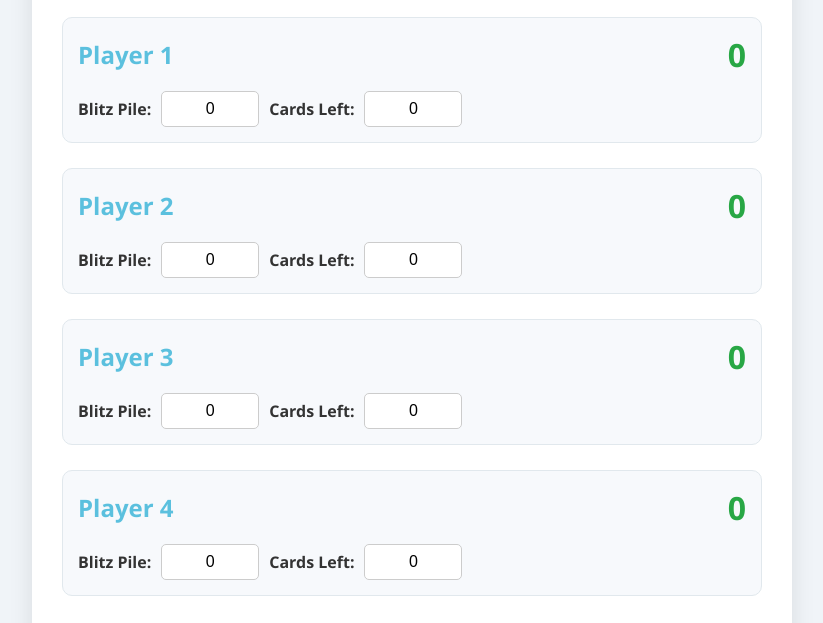
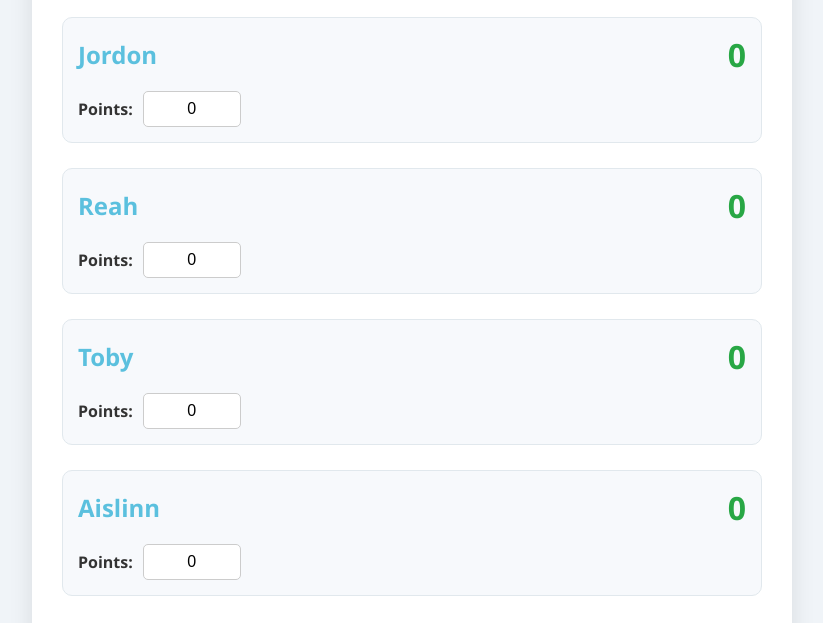
Before and after one commit to tmdirito/dutchblitz, a plain HTML site: page index.html in a window 1280 px wide. Both pictures are taken after a click on the button "Update Scores". Shown: the part 143-766 px from the top of the page, without its empty margins (228-1051 px from the left). Drawn offline with Linux system fonts and the light colour scheme.

Commit message:
Update index.html

```diff
--- a/index.html
+++ b/index.html
@@ -145,53 +145,45 @@
 
         <div class="player-section" id="player1">
             <div class="player-info">
-                <h2>Player 1</h2>
+                <h2>Jordon</h2>
                 <div class="total-score" id="score1">0</div>
             </div>
             <div class="input-group">
-                <label for="blitzScore1">Blitz Pile:</label>
-                <input type="number" id="blitzScore1" value="0" min="0">
-                <label for="cardScore1">Cards Left:</label>
-                <input type="number" id="cardScore1" value="0" min="0">
+                <label for="roundPoints1">Points:</label>
+                <input type="number" id="roundPoints1" value="0">
             </div>
         </div>
 
         <div class="player-section" id="player2">
             <div class="player-info">
-                <h2>Player 2</h2>
+                <h2>Reah</h2>
                 <div class="total-score" id="score2">0</div>
             </div>
             <div class="input-group">
-                <label for="blitzScore2">Blitz Pile:</label>
-                <input type="number" id="blitzScore2" value="0" min="0">
-                <label for="cardScore2">Cards Left:</label>
-                <input type="number" id="cardScore2" value="0" min="0">
+                <label for="roundPoints2">Points:</label>
+                <input type="number" id="roundPoints2" value="0">
             </div>
         </div>
 
         <div class="player-section" id="player3">
             <div class="player-info">
-                <h2>Player 3</h2>
+                <h2>Toby</h2>
                 <div class="total-score" id="score3">0</div>
             </div>
             <div class="input-group">
-                <label for="blitzScore3">Blitz Pile:</label>
-                <input type="number" id="blitzScore3" value="0" min="0">
-                <label for="cardScore3">Cards Left:</label>
-                <input type="number" id="cardScore3" value="0" min="0">
+                <label for="roundPoints3">Points:</label>
+                <input type="number" id="roundPoints3" value="0">
             </div>
         </div>
 
         <div class="player-section" id="player4">
             <div class="player-info">
-                <h2>Player 4</h2>
+                <h2>Aislinn</h2>
                 <div class="total-score" id="score4">0</div>
             </div>
             <div class="input-group">
-                <label for="blitzScore4">Blitz Pile:</label>
-                <input type="number" id="blitzScore4" value="0" min="0">
-                <label for="cardScore4">Cards Left:</label>
-                <input type="number" id="cardScore4" value="0" min="0">
+                <label for="roundPoints4">Points:</label>
+                <input type="number" id="roundPoints4" value="0">
             </div>
         </div>
 
@@ -204,10 +196,10 @@
             <h3>Round History</h3>
             <div id="logHeader" class="log-entry" style="font-weight: bold;">
                 <span class="log-round">Round</span>
-                <span>P1</span>
-                <span>P2</span>
-                <span>P3</span>
-                <span>P4</span>
+                <span>Jordon</span>
+                <span>Reah</span>
+                <span>Toby</span>
+                <span>Aislinn</span>
             </div>
             <div id="logBody">
                 </div>
@@ -216,6 +208,7 @@
 
     <script>
         const players = [1, 2, 3, 4];
+        const playerNames = ["Jordon", "Reah", "Toby", "Aislinn"];
         let totalScores = [0, 0, 0, 0];
         let roundNumber = 0;
 
@@ -228,29 +221,20 @@
             roundNumber++;
 
             players.forEach((player, index) => {
-                const blitzInput = document.getElementById(`blitzScore${player}`);
-                const cardInput = document.getElementById(`cardScore${player}`);
+                const roundPointsInput = document.getElementById(`roundPoints${player}`);
+                const roundPointsValue = parseInt(roundPointsInput.value) || 0;
 
-                const blitzValue = parseInt(blitzInput.value) || 0;
-                const cardValue = parseInt(cardInput.value) || 0;
+                currentScores.push(roundPointsValue);
 
-                // Calculate score for the round: (blitz cards * 2) - (cards left in pile * 1)
-                const roundScore = (blitzValue * 2) - cardValue;
-                currentScores.push(roundScore);
-
-                if (blitzValue > 0 || cardValue > 0) {
+                if (roundPointsValue !== 0) {
                     someoneScored = true;
                 }
 
-                // Add to total score
-                totalScores[index] += roundScore;
+                totalScores[index] += roundPointsValue;
 
-                // Update the total score display
                 document.getElementById(`score${player}`).textContent = totalScores[index];
 
-                // Reset input fields
-                blitzInput.value = "0";
-                cardInput.value = "0";
+                roundPointsInput.value = "0";
             });
 
             if (someoneScored) {
@@ -283,13 +267,11 @@
                 roundNumber = 0;
                 players.forEach((player) => {
                     document.getElementById(`score${player}`).textContent = 0;
-                    document.getElementById(`blitzScore${player}`).value = 0;
-                    document.getElementById(`cardScore${player}`).value = 0;
+                    document.getElementById(`roundPoints${player}`).value = 0;
                 });
-                document.getElementById('logBody').innerHTML = ''; // Clear the log
+                document.getElementById('logBody').innerHTML = '';
             }
         }
-
     </script>
 </body>
 </html>
```
